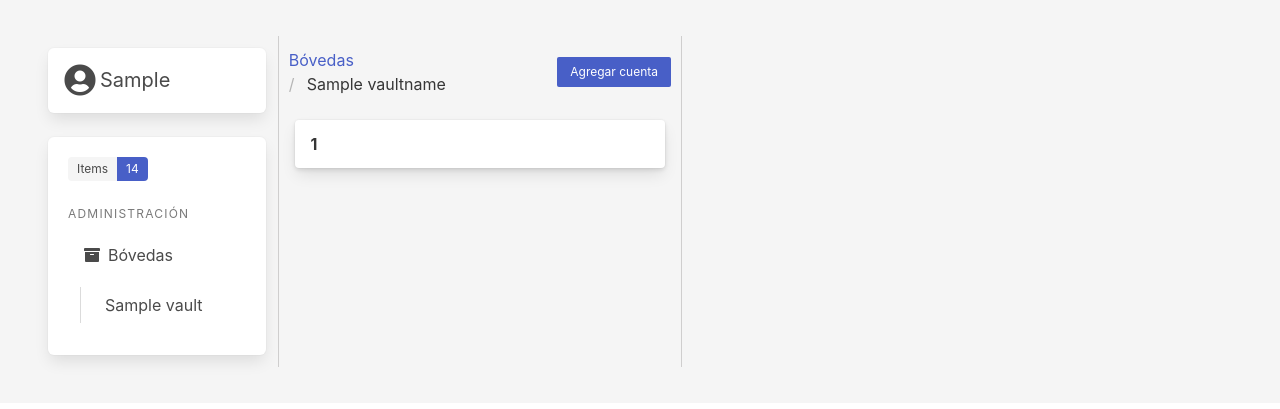
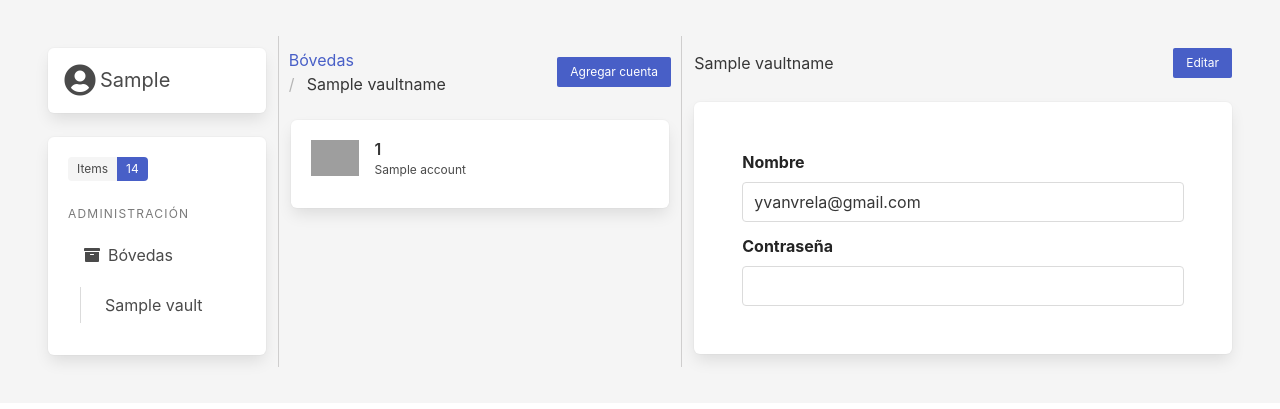
Before and after one commit to yvanvrela/11Pass, a Flask app: template app/templates/account.html in a window 1280 px wide. Shown: the part 52-461 px from the top of the page. Run offline with Flask 2, Linux system fonts and the light colour scheme; the template is opened without the code that fills it: values that come from a table or form of the project are taken from there, most other values are stand-ins (such as "Sample title", 1, 10 or a date in 2020); some libraries are stand-ins or nearby versions; grey boxes are pictures that could not be loaded.

Commit message:
Add accountsdetails

```diff
--- a/app/static/main.css
+++ b/app/static/main.css
@@ -12,7 +12,7 @@ body {
     border-width: 0.1rem;
 }
 
-.horizntal-line{
+.horizontal-line{
     border-top: thick solid #cfcece;
     border-width: 0.1rem;
     margin-top: 1.5%;
--- a/app/static/scripts.js
+++ b/app/static/scripts.js
@@ -2,6 +2,7 @@ document.addEventListener('DOMContentLoaded', () => {
     // Functions to open and close a modal
     function openModal($el) {
         $el.classList.add('is-active');
+        document.getElementById('name').focus();
     }
 
     function closeModal($el) {
--- a/app/templates/404.html
+++ b/app/templates/404.html
@@ -1,9 +1,5 @@
-{% extends 'layout.html' %}
 
-{% block title %}
-{{ super() }}
-404
-{% endblock %}
+
 
 <h1>
     Página no encontrada
--- a/app/templates/account.html
+++ b/app/templates/account.html
@@ -18,7 +18,7 @@ Cuentas
                 </p>
                 <div class="field">
                     <div class="control">
-                        {{ account_form.name(class='input', type='text', placeholder='Nombre de la cuenta', autocomplete='off') }}
+                        {{ account_form.name(id='name', class='input', type='text', placeholder='Nombre de la cuenta', autocomplete='off') }}
                     </div>
                 </div>
 
@@ -79,21 +79,30 @@ Cuentas
     </div>
 </div>
 
-<section class="content">
+<section class="box">
     {% if accounts %}
     {% for account in accounts %}
-    <div class="horizontal-line"></div>
-    <div>
+    <!-- <div class="horizontal-line"></div> -->
+    <!-- <div>
         <a href="">
-            <div class="card m-1">
-                <header class="card-header">
-                    <p class="card-header-title">
-                        {{ account[0] }}
-                    </p>
-                </header>
-
-            </div>
+            <h1 class="title is-6">
+                {{ account[0] }}
+            </h1>
+            <h5 class="subtitle is-7">
+                {{ account[1] }}
+            </h5>
         </a>
+    </div> -->
+    <div class="media">
+        <div class="media-left">
+            <figure class="image is-48x48">
+                <img src="https://bulma.io/images/placeholders/96x96.png" alt="Placeholder image">
+            </figure>
+        </div>
+        <div class="media-content">
+            <p class="title is-6">{{ account[0] }}</p>
+            <p class="subtitle is-7">{{ account[1] }}</p>
+        </div>
     </div>
     {% endfor %}
     {% else %}
@@ -108,5 +117,40 @@ Cuentas
 {% endblock %}
 
 {% block details %}
+<div class="columns is-centered is-vcentered">
+    <div class="column is-8-desktop ">
+        <!-- <p class="subtitle is-6 has-text-black-bis">
+            Cuentas
+        </p> -->
+        <nav class="breadcrumb " aria-label="breadcrumbs">
+            <ul>
+                <li class="is-active">
+                    <a href="#" aria-current="page">
+                        {{vaultname[0].capitalize()}}
+                    </a>
+                </li>
+            </ul>
+        </nav>
+    </div>
+    <div class="column has-text-right">
+        <button class="js-modal-trigger button is-small is-link" data-target="modal-js-example">
+            Editar
+        </button>
+    </div>
+</div>
+<section class="section box">
 
+    <div class="field">
+        <label class="label has-text-black-ter">Nombre</label>
+        <div class="control">
+            <input class="input" type="text" readonly value="yvanvrela@gmail.com">
+        </div>
+    </div>
+    <div class="field">
+        <label class="label has-text-black-ter">Contraseña</label>
+        <div class="control">
+            <input class="input" type="text" readonly value="">
+        </div>
+    </div>
+</section>
 {% endblock %}
--- a/app/templates/home.html
+++ b/app/templates/home.html
@@ -56,7 +56,7 @@ Bienvenido
 
 <section class="box">
     {% for vault in vaults %}
-    <div class="horizntal-line"></div>
+    <div class="horizontal-line"></div>
     <div>
         <a href="{{ url_for('account', id_vault=vault[0]) }}">
             <!-- url_for('update', todo_id=todo.id, done=todo.to_dict().done) -->
--- a/app/templates/layout.html
+++ b/app/templates/layout.html
@@ -61,9 +61,11 @@
             </div>
 
             <div class="column">
-                {% block details %}
 
-                {% endblock %}
+                    {% block details %}
+
+                    {% endblock %}
+                </div>
             </div>
 
 
--- a/main.py
+++ b/main.py
@@ -6,7 +6,7 @@ from app import create_app
 from flask_login import login_required, current_user
 
 from app.forms import AccountForm, VaultForm
-from app.sql_services import add_account, add_vault, all_account, get_accounts, get_vault_name, get_vaults
+from app.sql_services import add_vault, all_account, get_accounts, get_vault_name, get_vaults, put_account
 
 app = create_app()
 
@@ -102,11 +102,14 @@ def add_account():
 
     if account_form.validate_on_submit():
 
-        add_account(name=account_form.name.data,
-                    id_vault=id_vault_reference,
-                    password=account_form.password.data,
-                    page=account_form.page.data,
-                    description=account_form.description.data)
+        put_account(
+            name=account_form.name.data,
+            id_vault=id_vault_reference,
+            password=account_form.password.data,
+            page=account_form.page.data,
+            description=account_form.description.data
+        )
+
         flash('Cuenta agregada', 'info')
 
-        return redirect(url_for(account, id_vault_reference, vaultname))
+        return redirect(url_for(account, id_vault_reference))
```
Also changed, not shown: app/sql_services.py (+5 -4 lines), app/templates/500.html (+2 -5 lines).
